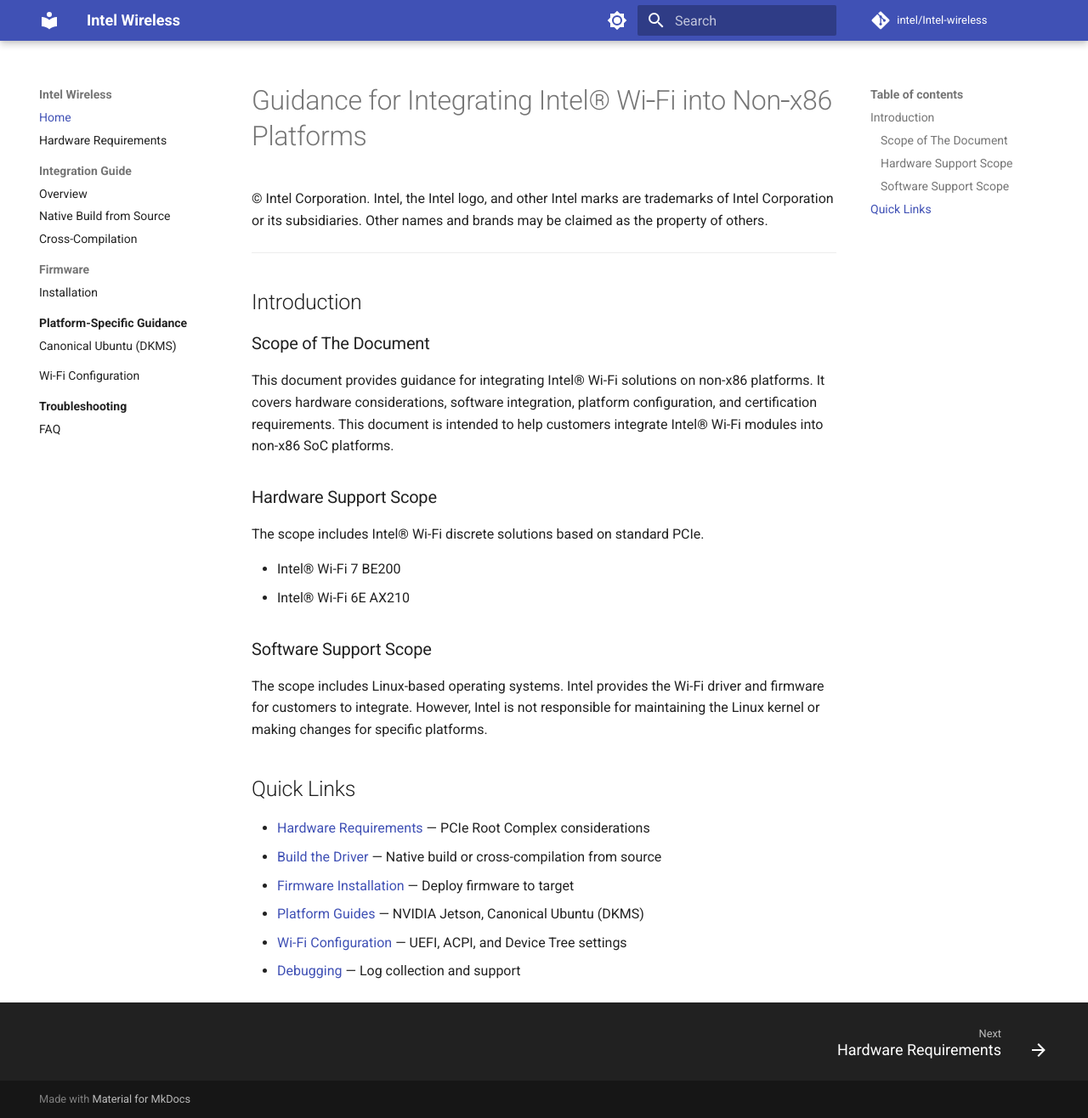
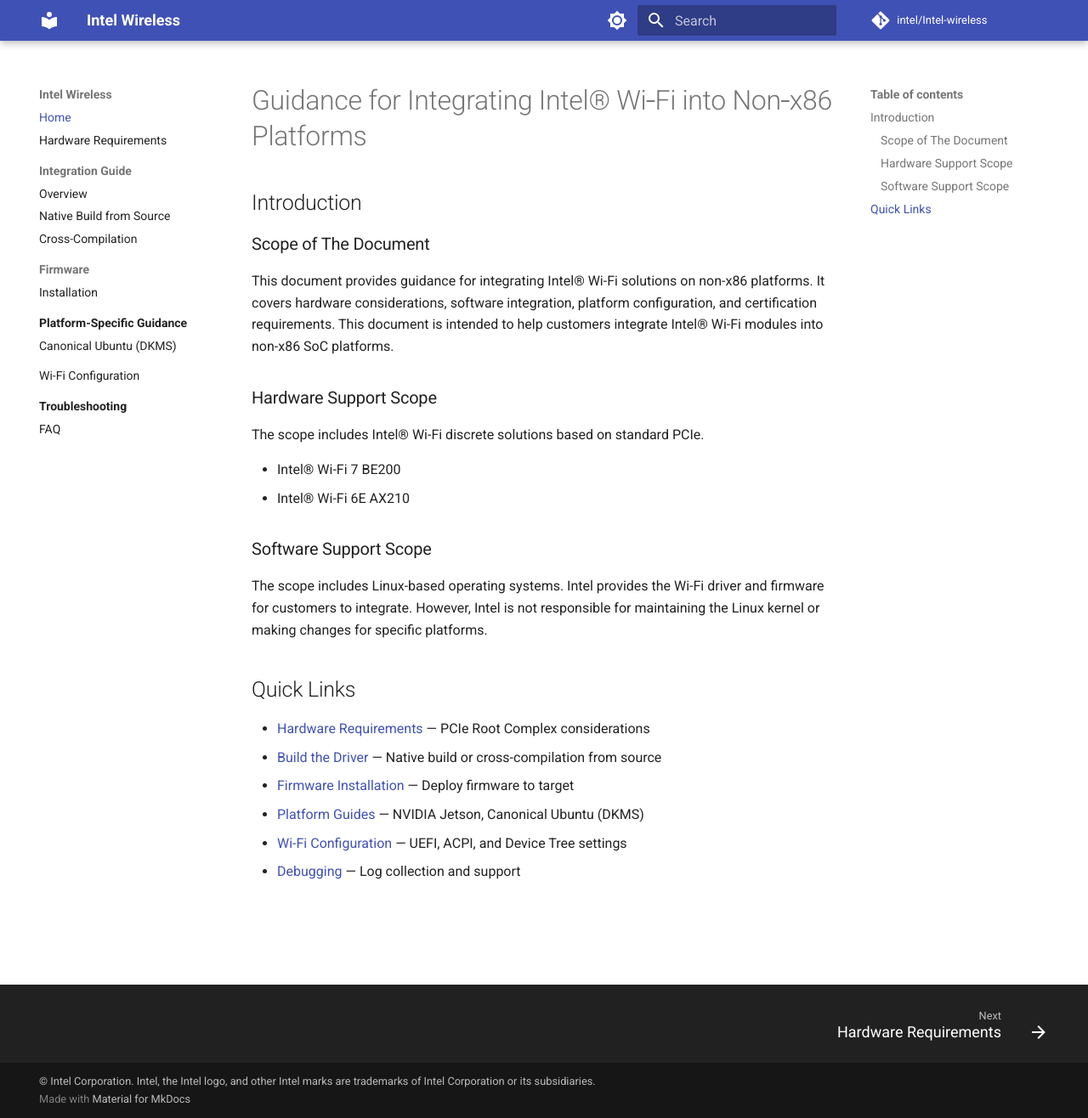
Before and after one commit to intel/Intel-wireless, an MkDocs documentation site: the page built from docs/index.md, in a window 1280 px wide and 1316 px high. Shown: the whole window at 85% size. Built offline with MkDocs 1.6.1 and Material for MkDocs 9.7.7, drawn with Linux system fonts in a browser that asks for light colours; comment, search, counter and statistics services are not loaded.

Commit message:
final: copyright to footer, workflow trigger to main, README fixes
- Move copyright notice from index.md to mkdocs.yml footer (appears on all pages)
- Update deploy workflow trigger from bringup to main
- Fix README structure tree (remove 'planned' from workflows, update descriptions)
- Add .vscode/ to .gitignore

```diff
--- a/docs/index.md
+++ b/docs/index.md
@@ -1,8 +1,4 @@
 # Guidance for Integrating Intel® Wi‑Fi into Non‑x86 Platforms
-
-© Intel Corporation. Intel, the Intel logo, and other Intel marks are trademarks of Intel Corporation or its subsidiaries. Other names and brands may be claimed as the property of others.
-
----
 
 ## Introduction
 
--- a/mkdocs.yml
+++ b/mkdocs.yml
@@ -4,6 +4,8 @@ site_description: Integration guides for Intel Wi-Fi on non-x86 platforms
 
 repo_url: https://github.com/intel/Intel-wireless
 repo_name: intel/Intel-wireless
+
+copyright: "© Intel Corporation. Intel, the Intel logo, and other Intel marks are trademarks of Intel Corporation or its subsidiaries."
 
 theme:
   name: material
```
Also changed, not shown: README.md (+3 -3 lines), 2 other files.
